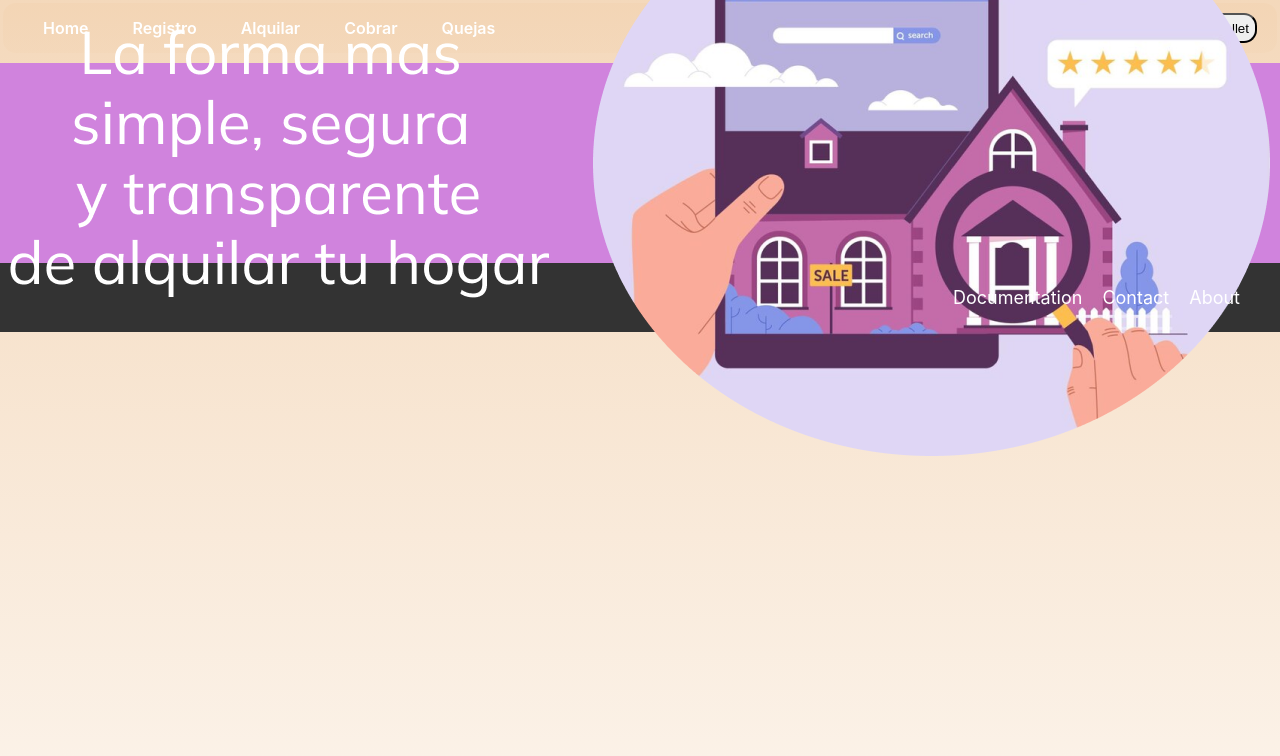
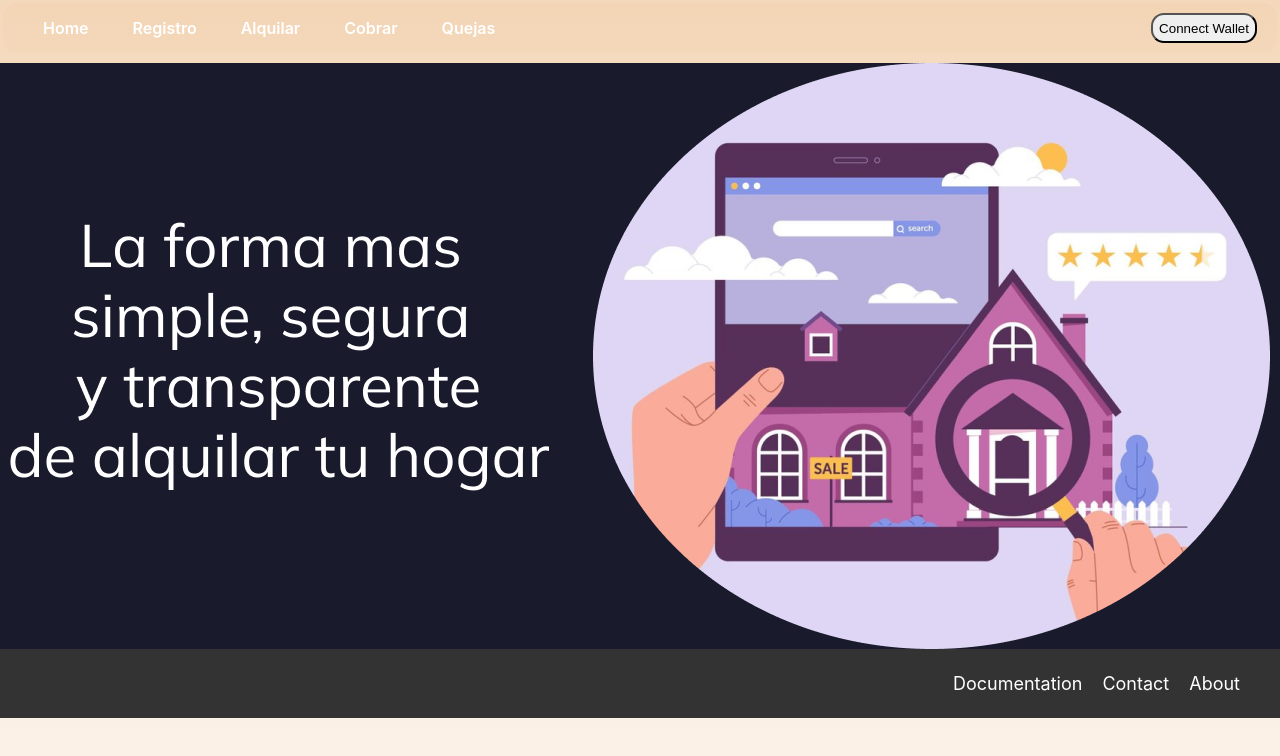
Before and after one commit to LeandroCDN/rent-protocol-front, a React (Create React App) app: page / in a window 1280 px wide. Shown: the top 756 px of the page. Built offline with nearby package versions, Linux system fonts and the light colour scheme.

Commit message:
estilos arreglados

```diff
--- a/src/pages/Quejas/quejas.css
+++ b/src/pages/Quejas/quejas.css
@@ -1,7 +1,3 @@
-.back {
-    background-color: #D083DD;
-    height: 200px;
-}
 .quejas {
   display: flex;
   align-items: center;
```
